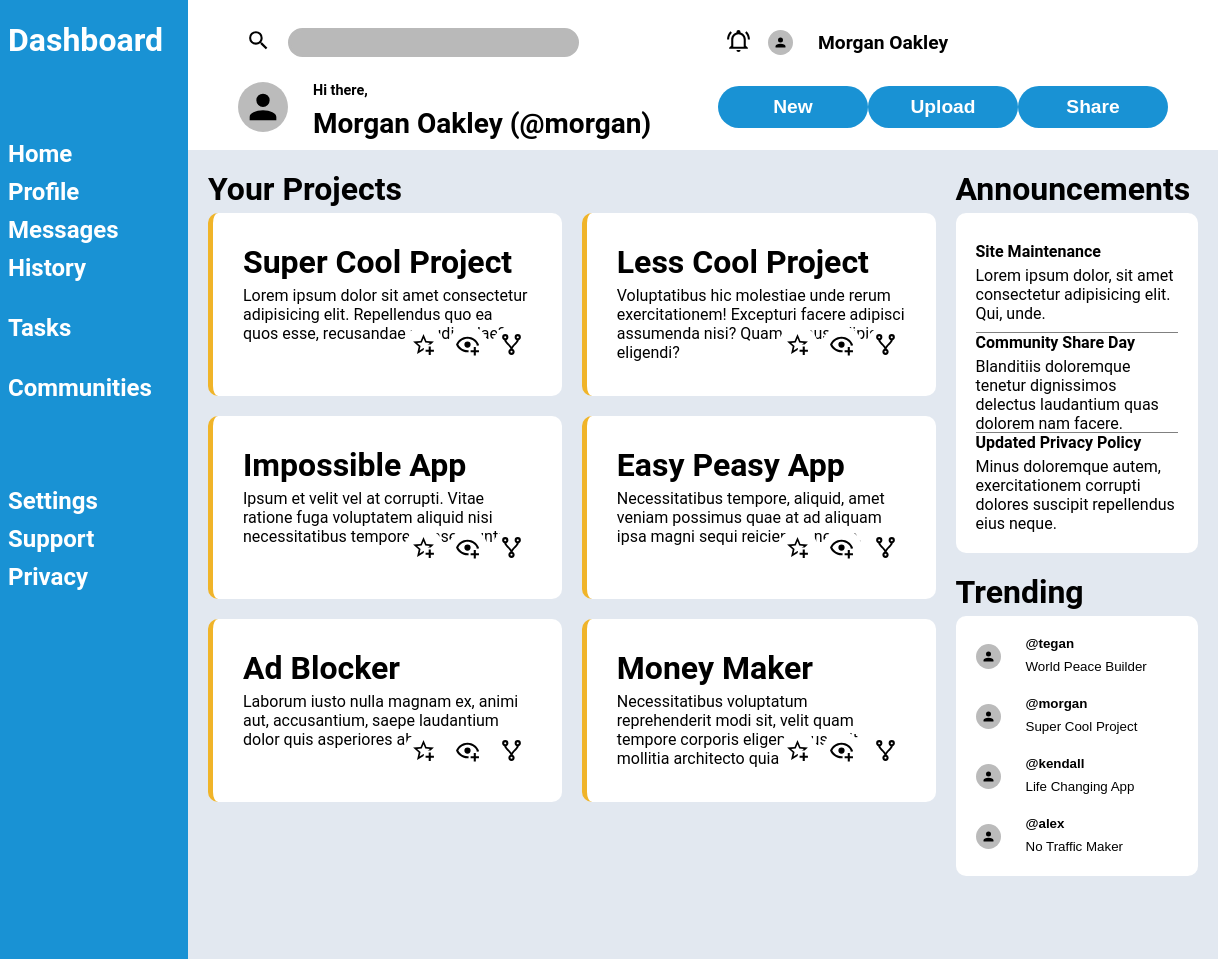
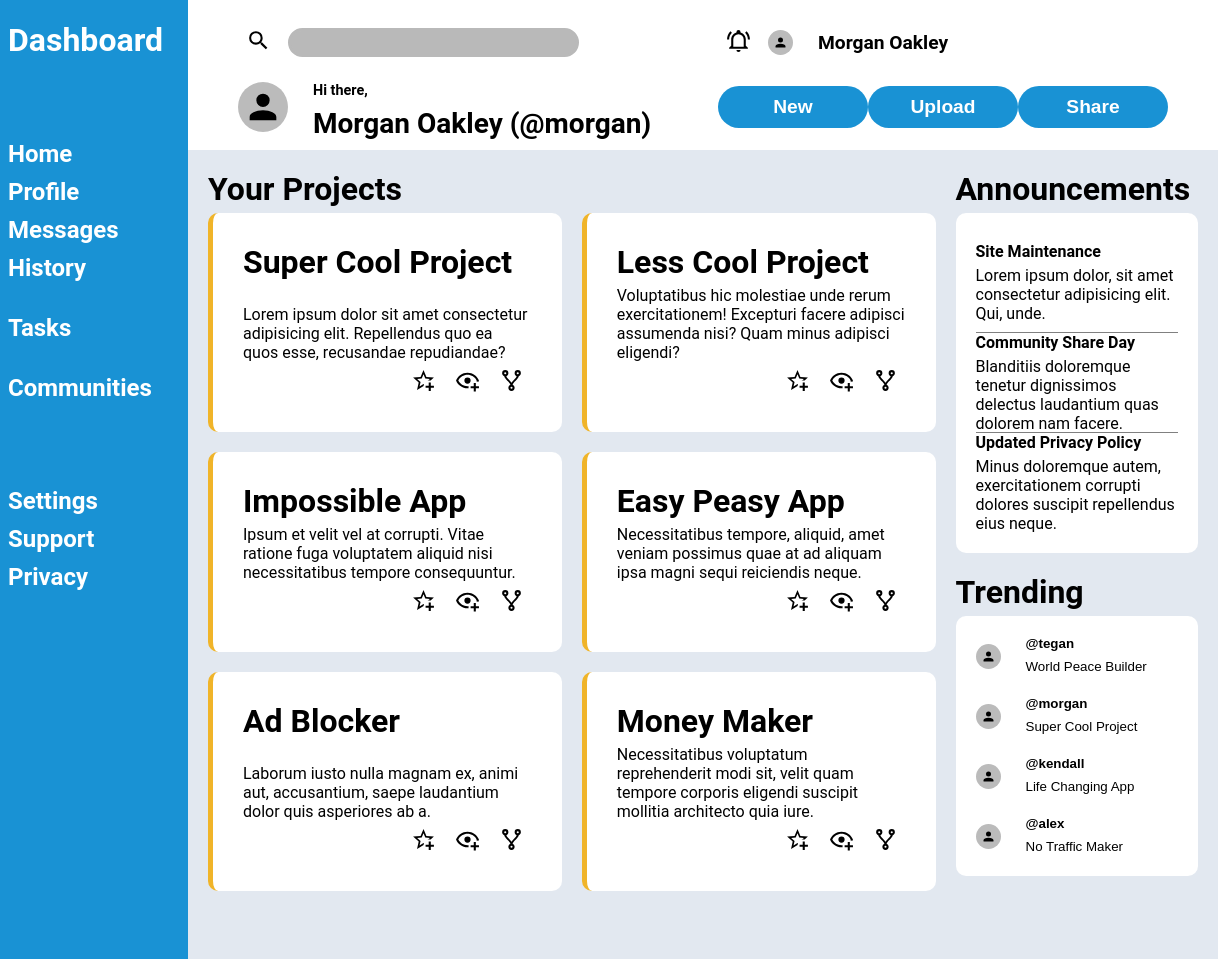
Before and after one commit to cwilso28/top_dashboard, a plain HTML site: page index.html in a window 1280 px wide. Shown: the top 959 px of the page, 62-1280 px from the left. Drawn offline with Linux system fonts and the light colour scheme.

Commit message:
Modify projects cards for responsive design
The icons weren't moving when the screen width was reduced and the
project card text wrapped. Changing the icon row height to auto allowed
for the icon position to be dynamic and the card to grow in response.

```diff
--- a/stylesheet.css
+++ b/stylesheet.css
@@ -250,6 +250,7 @@ input[type="search"] {
 .projects {
   display: grid;
   grid-template-columns: 1fr 1fr;
+  grid-auto-rows: auto;
   gap: 20px;
 }
 
@@ -257,7 +258,7 @@ input[type="search"] {
   padding: 30px;
   border-radius: 10px;
   display:grid;
-  grid-template-rows: 1fr 40px;
+  grid-template-rows: 1fr auto;
 }
 
 .project *:nth-child(3) {
```
